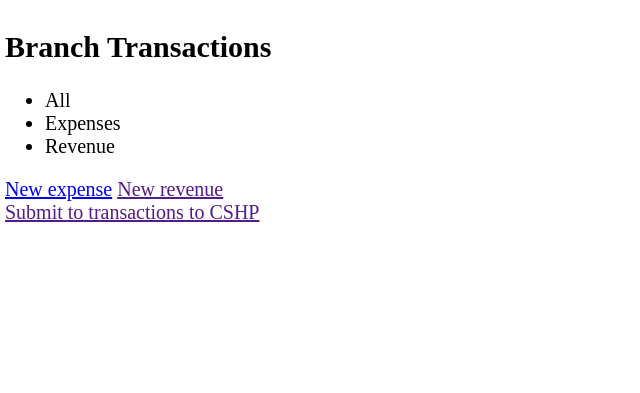
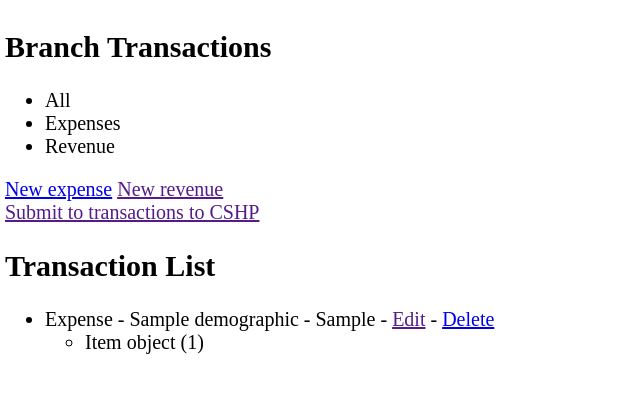
Before and after one commit to studybuffalo/treasurer_tools, a Django app: page /transactions/ in a window 1280 px wide. Shown: the part 50-443 px from the top of the page, without its empty margins (0-640 px from the left). Run offline with Django 3.2, Linux system fonts and the light colour scheme; a user stored in the database is signed in; tables that the repository leaves empty hold one stand-in row (values such as "Sample post"); parts of the project's set-up code (start-up, migrations or seed data) failed here and were passed over.

Commit message:
Initial development and testing of the add transaction page

```diff
--- a/transactions/models.py
+++ b/transactions/models.py
@@ -21,9 +21,10 @@ class Transaction(models.Model):
     )
     transaction_type = models.CharField(
         choices=(
-            ("p", "Payable"),
-            ("r", "Receivable"),
+            ("e", "expense"),
+            ("r", "revenue"),
         ),
+        default="e",
         help_text="The type of transaction",
         max_length=1,
     )
@@ -38,15 +39,17 @@ class Transaction(models.Model):
 
     def __str__(self):
         # pylint: disable=unsubscriptable-object
-        return_string = "Accounts"
-
-        if self.transaction_type == "p":
-            return_string = "{} Payable - {} - {}".format(
-                return_string, self.payee_payer, self.memo[:100]
+        if self.transaction_type == "e":
+            return_string = "Expense - {} - {}".format(
+                self.payee_payer, self.memo[:100]
             )
-        elif self.transaction_type == "a":
-            return_string = "{} Receivable - {} - {}".format(
-                return_string, self.payee_payer, self.memo[:100]
+        elif self.transaction_type == "r":
+            return_string = "Revenue - {} - {}".format(
+                self.payee_payer, self.memo[:100]
+            )
+        else:
+            return_string = "MISSING TRANSACTION TYPE - {} - {}".format(
+                self.payee_payer, self.memo[:100]
             )
 
         return return_string
--- a/transactions/templates/transactions/index.html
+++ b/transactions/templates/transactions/index.html
@@ -19,4 +19,35 @@
     <div>
         <a href="">Submit to transactions to CSHP</a>
     </div>
+
+    <div>
+        <h2>Transaction List</h2>
+        <ul>
+            {% for transaction in transactions %}
+                {% if transaction.transaction_type == "e" %}
+                    <li class="expense">
+                        {{ transaction }} -
+                        <a href="">Edit</a> -
+                        <a href="{% url 'transaction_delete' 'expense' transaction.id %}">Delete</a>
+                        <ul>
+                            {% for item in transaction.item_set.all %}
+                                <li>{{ item }}</li>
+                            {% endfor %}
+                        </ul>
+                    </li>
+                {% elif transaction.transaction_type == "r" %}
+                    <li class="revenue">
+                        {{ transaction }} -
+                        <a href="">Edit</a> -
+                        <a href="{% url 'transaction_delete' 'revenue' transaction.id %}">Delete</a>
+                        <ul>
+                            {% for item in transaction.item_set.all %}
+                                <li>{{ item }}</li>
+                            {% endfor %}
+                        </ul>
+                    </li>
+                {% endif %}
+            {% endfor %}
+        </ul>
+    </div>
 {% endblock %}
--- a/transactions/urls.py
+++ b/transactions/urls.py
@@ -7,7 +7,7 @@ from .views import (
 # pylint: disable=invalid-name
 urlpatterns = [
     url(
-        r"^(?P<transaction_type>(expense|revenue))/add$",
+        r"^(?P<t_type>(expense|revenue))/add$",
         transaction_add,
         name="transaction_add",
     ),
@@ -18,8 +18,8 @@ urlpatterns = [
     ),
     url(
         r"^(?P<transaction_type>(expense|revenue))/delete/(?P<system_id>\d+)$",
-        transaction_edit,
-        name="transaction_edit",
+        transaction_delete,
+        name="transaction_delete",
     ),
     url(r"^$", dashboard, name="transactions_dashboard"),
 ]
--- a/transactions/views.py
+++ b/transactions/views.py
@@ -1,57 +1,111 @@
 """Views for the transactions app"""
+from django.contrib import messages
 from django.contrib.auth.decorators import login_required
-from django.shortcuts import render
+from django.forms import inlineformset_factory
+from django.http import HttpResponseRedirect
+from django.shortcuts import render, get_object_or_404
+from django.urls import reverse
 
+from .forms import TransactionForm
 from .models import Transaction, Item
 
 @login_required
 def dashboard(request):
     """Main dashboard to expenses and revenue"""
+    transactions = Transaction.objects.all()
+
     return render(
         request,
         "transactions/index.html",
-        context={},
+        context={
+            "transactions": transactions,
+        },
     )
 
 @login_required
-def transaction_add(request, transaction_type):
-    """Generates and processes form to add expense"""
-    """
+def transaction_add(request, t_type):
+    """Generates and processes form to add a transaction"""
+
+    ItemInlineFormSet = inlineformset_factory(
+        Transaction,
+        Item,
+        form=TransactionForm,
+        fields=("date_item", "description", "amount", "gst"),
+        extra=5,
+        min_num=1,
+        validate_min=True,
+        can_delete=False,
+    )
+
     # If this is a POST request then process the Form data
     if request.method == "POST":
-        expense_data = FinancialCodeSystem()
+        print(request.POST)
+
+        # Create a Transaction object
+        transaction_data = Transaction()
 
         # Create a form instance and populate it with data from the request (binding):
-        form = FinancialCodeSystemForm(request.POST, instance=system_data)
+        form = TransactionForm(request.POST, instance=transaction_data)
 
         # Check if the form is valid:
         if form.is_valid():
-            # Collect the form fields
-            title = form.cleaned_data["title"]
-            status = form.cleaned_data["status"]
+            # Create a item form instance and provide it the transaction object
+            item_formset = ItemInlineFormSet(request.POST, instance=transaction_data)
 
-            # Update the FinancialSystem model object
-            system_data.title = title
-            system_data.status = status
+            if item_formset.is_valid():
+                # Collect the cleaned form fields
+                payee_payer = form.cleaned_data["payee_payer"]
+                memo = form.cleaned_data["memo"]
+                date_submitted = form.cleaned_data["date_submitted"]
+                transaction_type = "e" if t_type == "expense" else "r"
 
-            system_data.save()
+                # Set the model data and save the instance
+                transaction_data.payee_payer = payee_payer
+                transaction_data.memo = memo
+                transaction_data.date_submitted = date_submitted
+                transaction_data.transaction_type = transaction_type
 
-            # redirect to a new URL:
-            messages.success(request, "Financial code system successfully added")
+                transaction_data.save()
 
-            return HttpResponseRedirect(reverse("financial_codes_dashboard"))
+                # Cycle through each item_formset and save model data
+                for formset in item_formset:
+                    # Only save non-empty forms
+                    if formset.cleaned_data:
+                        # Create an Item object
+                        item_data = Item()
+
+                        # Collect the cleaned formset data
+                        date_item = formset.cleaned_data["date_item"]
+                        description = formset.cleaned_data["description"]
+                        amount = formset.cleaned_data["amount"]
+                        gst = formset.cleaned_data["gst"]
+
+                        # Set the model data and save the instance
+                        item_data.transaction = transaction_data
+                        item_data.date_item = date_item
+                        item_data.description = description
+                        item_data.amount = amount
+                        item_data.gst = gst
+
+                        item_data.save()
+
+                # redirect to a new URL:
+                messages.success(request, "Expense successfully added")
+
+                return HttpResponseRedirect(reverse("transactions_dashboard"))
 
     # If this is a GET (or any other method) create the default form.
     else:
-        form = FinancialCodeSystemForm(initial={})
-    """
-    form = ""
+        form = TransactionForm(initial={})
+        item_formset = ItemInlineFormSet()
+
     return render(
         request,
         "transactions/add.html",
         {
-            "page_name": transaction_type,
+            "page_name": t_type,
             "form": form,
+            "formset": item_formset,
         },
     )
 
```
Also changed, not shown: transactions/forms.py (+9 -53 lines), transactions/templates/transactions/add.html (+29 -0 lines).
